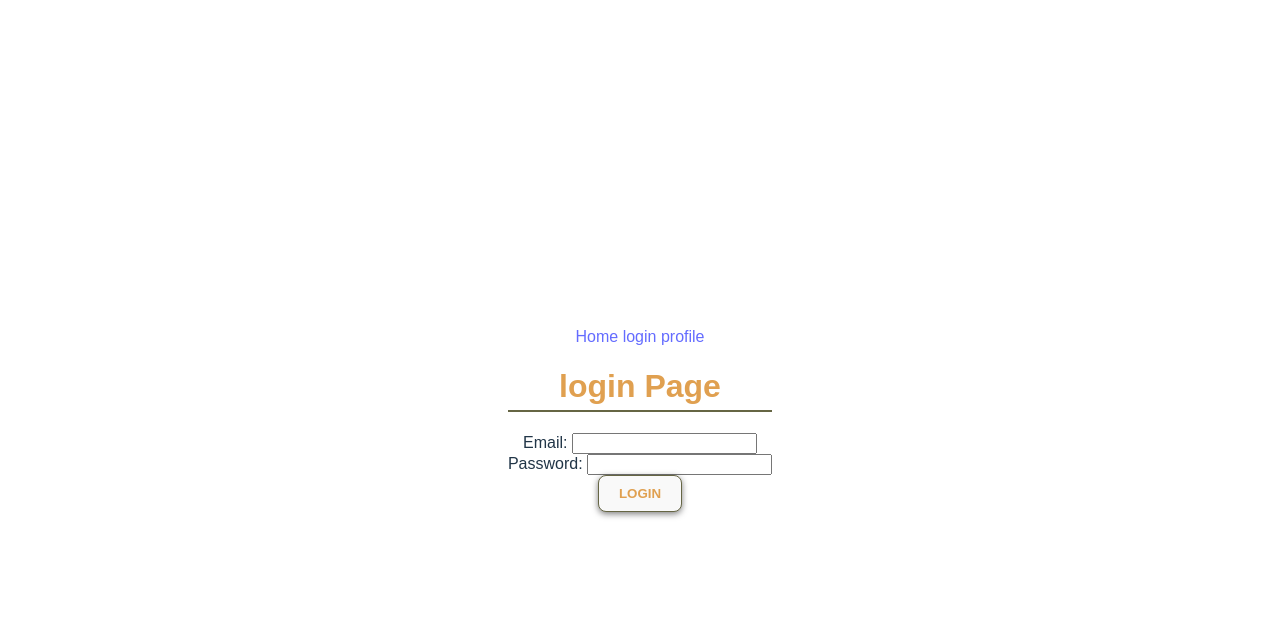
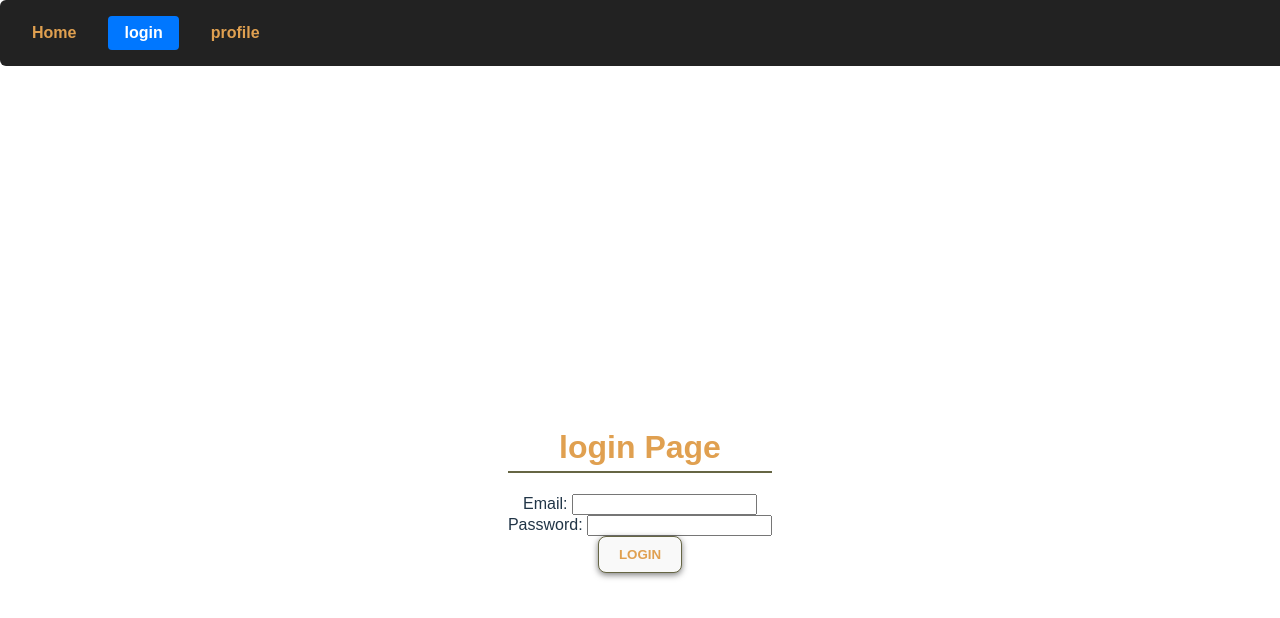
Before and after one commit to MH020/node_auth_system, a Svelte app in the folder frontend/: page /login in a window 1280 px wide. Shown: the top 618 px of the page. Built offline with nearby package versions, Linux system fonts and the light colour scheme; no server answers.

Commit message:
a bit of css and nav i forgot signup

```diff
--- a/frontend/src/App.svelte
+++ b/frontend/src/App.svelte
@@ -2,18 +2,14 @@
   import { Router, Link, Route } from "svelte-routing";
   import 'toastr/build/toastr.min.css';
   import toastr from 'toastr';
-    //toastr.error("login failed","login")
-    //toastr.info("please make sure the information is correct and that you are a user")
-
-
-
   import Login from "./pages/login.svelte";
   import Profile from "./pages/profile.svelte";
+
 </script>
 
 
 <Router>
-  <nav>
+  <nav class="nav">
     <Link to='/'>Home</Link>
     <Link to='/login'>login</Link>
     <Link to='/profile'>profile</Link>
--- a/frontend/src/app.css
+++ b/frontend/src/app.css
@@ -1,29 +1,36 @@
 :root {
-    font-family: 'Arial', sans-serif;
-    background-color: #121212;
-    color: #c0c0c0;
-    margin: 0;
-    padding: 20px;
-    display: flex;
-    flex-wrap: wrap;
-    justify-content: center;
 
+  --color-bg: #121212;
+  --color-text: #c0c0c0;
+  --color-accent: #e0a050;
+  --color-accent-dark: #664;
+  --color-link: #646cff;
+  --color-link-hover: #535bf2;
+  --color-btn-bg: #1f1f1f;
+  --color-btn-hover-bg: #2a1a0a;
+  --color-nav-bg: #222;
+  --color-nav-hover: #444;
+  --color-current-page: #0077ff;
+
+
+  font-family: "Arial", sans-serif;
   font-synthesis: none;
   text-rendering: optimizeLegibility;
   -webkit-font-smoothing: antialiased;
   -moz-osx-font-smoothing: grayscale;
+
+  background-color: var(--color-bg);
+  color: var(--color-text);
+  margin: 0;
+  padding: 20px;
+  display: flex;
+  flex-wrap: wrap;
+  justify-content: center;
 }
 
-a {
-  font-weight: 500;
-  color: #646cff;
-  text-decoration: inherit;
-}
-a:hover {
-  color: #535bf2;
-}
 
 body {
+  padding-top: 70px;
   margin: 0;
   display: flex;
   place-items: center;
@@ -31,17 +38,25 @@ body {
   min-height: 100vh;
 }
 
-h1 {
-    text-align: center;
-    color: #e0a050;
-    border-bottom: 2px solid #664;
-    padding-bottom: 5px;
-    width: 100%;
+a {
+  font-weight: 500;
+  color: var(--color-link);
+  text-decoration: none;
+  transition: color 0.2s ease;
 }
 
-.card {
-  padding: 2em;
+a:hover {
+  color: var(--color-link-hover);
 }
+
+h1 {
+  width: 100%;
+  text-align: center;
+  color: var(--color-accent);
+  border-bottom: 2px solid var(--color-accent-dark);
+  padding-bottom: 5px;
+}
+
 
 #app {
   max-width: 1280px;
@@ -50,11 +65,16 @@ h1 {
   text-align: center;
 }
 
+.card {
+  padding: 2em;
+}
+
+
 button {
   padding: 10px 20px;
-  background-color: #1f1f1f;
-  color: #e0a050;
-  border: 1px solid #664;
+  background-color: var(--color-btn-bg);
+  color: var(--color-accent);
+  border: 1px solid var(--color-accent-dark);
   border-radius: 8px;
   cursor: pointer;
   font-weight: bold;
@@ -64,24 +84,52 @@ button {
 }
 
 button:hover {
-  background-color: #2a1a0a;
+  background-color: var(--color-btn-hover-bg);
   color: #ffcc80;
-  border-color: #e0a050;
+  border-color: var(--color-accent);
 }
+
 button:focus,
 button:focus-visible {
   outline: 4px auto -webkit-focus-ring-color;
 }
 
+
+.nav {
+  position: fixed;
+  top: 0;
+  left: 0;
+  width: 100%;
+  z-index: 100;
+  display: flex;
+  gap: 1rem;
+  background: var(--color-nav-bg);
+  padding: 1rem;
+  border-radius: 6px;
+}
+
+.nav a {
+  color: var(--color-accent);
+  font-weight: bold;
+  padding: 0.5rem 1rem;
+  border-radius: 4px;
+  transition: background 0.2s ease;
+}
+
+.nav a:hover {
+  background: var(--color-nav-hover);
+}
+
+.nav a[aria-current="page"] {
+  background: var(--color-current-page);
+  color: white;
+}
+
+
 @media (prefers-color-scheme: light) {
   :root {
-    color: #213547;
-    background-color: #ffffff;
-  }
-  a:hover {
-    color: #747bff;
-  }
-  button {
-    background-color: #f9f9f9;
+    --color-bg: #ffffff;
+    --color-text: #213547;
+    --color-btn-bg: #f9f9f9;
   }
 }
--- a/frontend/src/pages/login.svelte
+++ b/frontend/src/pages/login.svelte
@@ -34,9 +34,10 @@
 
   async function handleVerification(event) {
     event.preventDefault();
+
     const request = {email,verificationCode}
     const data = await fetchPost("/api/vaify",request);
-data.status,data.message
+
     if (data.status === 200) {
       toastr.success("Account verified",data.message);
       needsVerification = false;
```
Also changed, not shown: 5 other files (tests, documents, lock files or other folders). Lines whose indentation alone changed are shown as unchanged.
